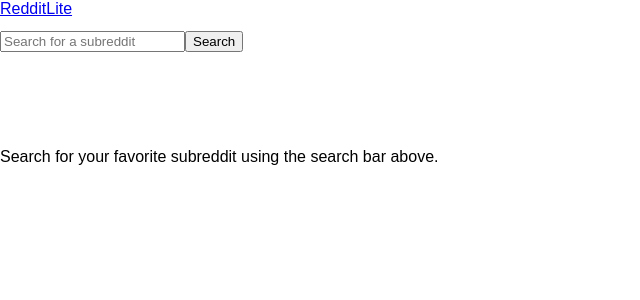
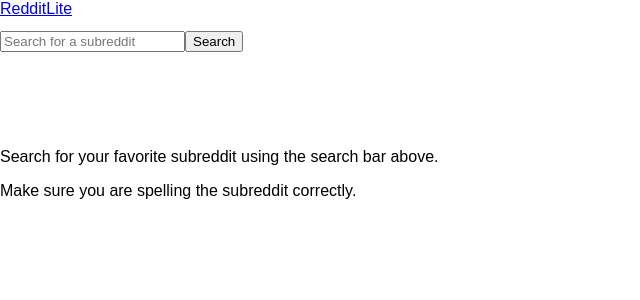
Before and after one commit to gbonker/reddit_lite_react, a React (Create React App) app: page / in a window 1280 px wide. Shown: the top 300 px of the page, without its empty margins (0-640 px from the left). Built offline with nearby package versions, Linux system fonts and the light colour scheme; no server answers; the HTML template or start-up script is replaced by a standard one.

Commit message:
implement localStorage to prevent losing results of previous search

```diff
--- a/src/containers/posts_list.js
+++ b/src/containers/posts_list.js
@@ -35,7 +35,10 @@ class PostsList extends Component {
     if (this.props.posts[0] !== undefined) {
       posts = this.props.posts[0].data.children;
     } else {
-      prompt = <p>Search for your favorite subreddit using the search bar above.</p>
+      prompt = <div>
+        <p>Search for your favorite subreddit using the search bar above.</p>
+        <p>Make sure you are spelling the subreddit correctly.</p>
+      </div>
     }
     return (
       <div className="container">
--- a/src/containers/search_bar.js
+++ b/src/containers/search_bar.js
@@ -8,11 +8,13 @@ class SearchBar extends Component {
     super(props);
 
     this.state = {
-      term: ''
+      term: localStorage.getItem("previousTerm") || ''
     };
 
     this.onInputChange = this.onInputChange.bind(this);
     this.onFormSubmit = this.onFormSubmit.bind(this);
+
+    this.props.fetchPosts(this.state.term);
   }
 
   onInputChange(event) {
@@ -23,6 +25,8 @@ class SearchBar extends Component {
     event.preventDefault();
     // We need to fetch post data from the subreddit
     this.props.fetchPosts(this.state.term)
+
+    localStorage.setItem("previousTerm", this.state.term);
   }
 
   render() {
```
